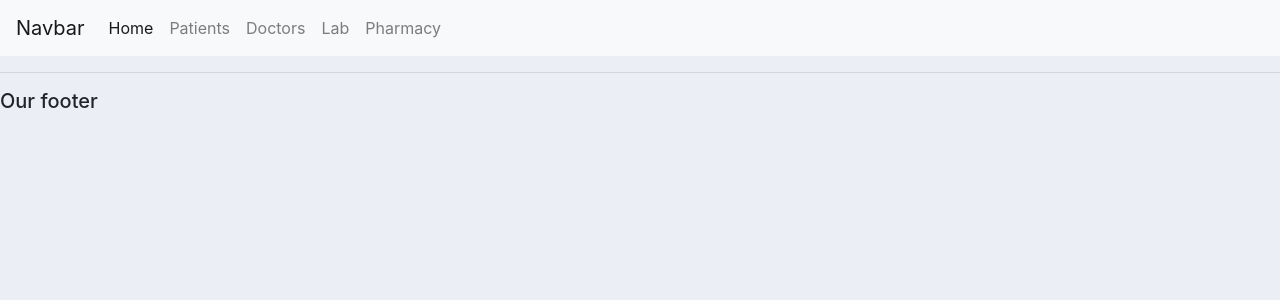
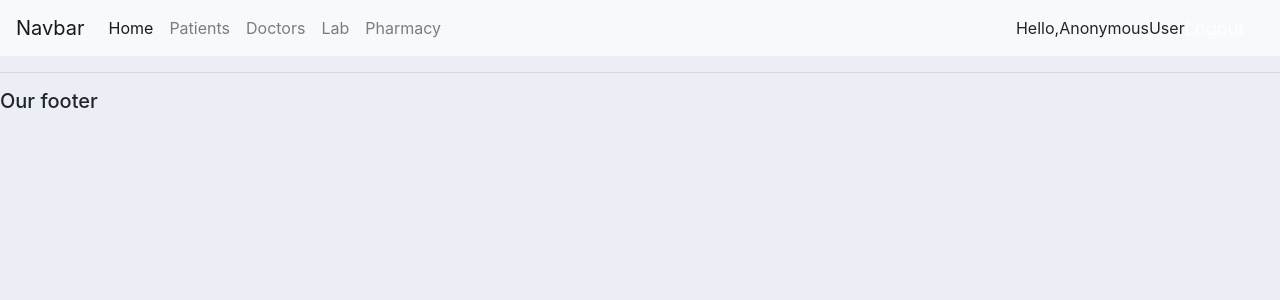
Before and after one commit to AhmedA00/HMSv, a Django app: template HMS/accounts/templates/accounts/main.html in a window 1280 px wide. Shown: the top 300 px of the page. Run offline with Django 4.2, Linux system fonts and the light colour scheme; the template is opened without the code that fills it, so the values that code supplies are empty; some libraries are stand-ins or nearby versions.

Commit message:
Committing Logout Function

```diff
--- a/HMS/accounts/templates/accounts/navbar.html
+++ b/HMS/accounts/templates/accounts/navbar.html
@@ -1,3 +1,14 @@
+{% load static %}
+
+<style>
+  .hello-msg{
+  font-size:18px;
+  color: #fff;
+  margin-right: 20px;
+  }
+
+</style>
+
 <nav class="navbar navbar-expand-lg navbar-light bg-light">
   <a class="navbar-brand" href="#">Navbar</a>
   <button class="navbar-toggler" type="button" data-toggle="collapse" data-target="#navbarNav" aria-controls="navbarNav" aria-expanded="false" aria-label="Toggle navigation">
@@ -22,4 +33,7 @@
       </li>
     </ul>
   </div>
+
+  <span id="hello-msg">Hello,{{request.user}}</span>
+  <span><a class="hello-msg" href="{%url 'logout'%}">Logout</a></span>
 </nav>
--- a/HMS/accounts/urls.py
+++ b/HMS/accounts/urls.py
@@ -5,7 +5,8 @@ urlpatterns=[
     path('create_patients/',views.createPatient),
     path('patient/<str:pk>/',views.patient),
     path('register/',views.registerPage),
-    path('login/',views.loginPage)
+    path('login/',views.loginPage),
+    path('logout/',views.logoutUser)
 
 
 
```
Also changed, not shown: HMS/accounts/views.py (+8 -1 lines).
